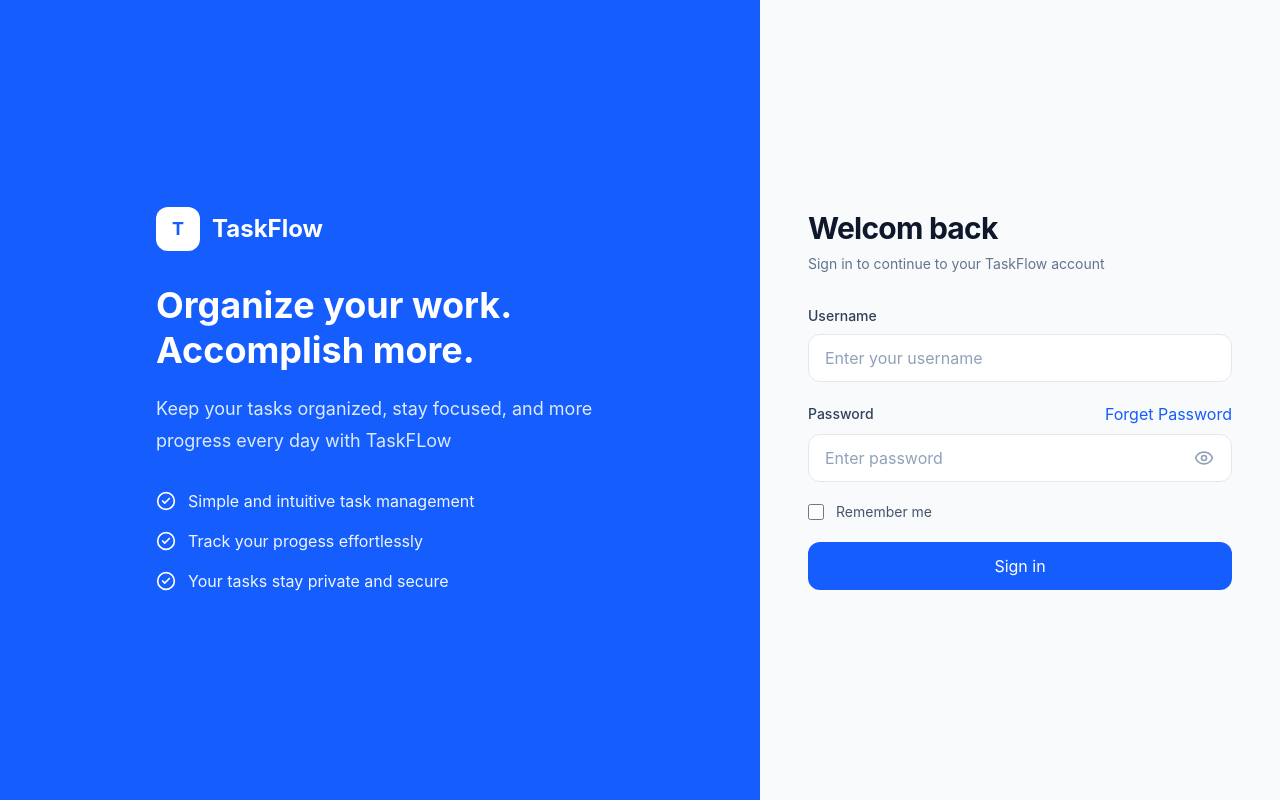
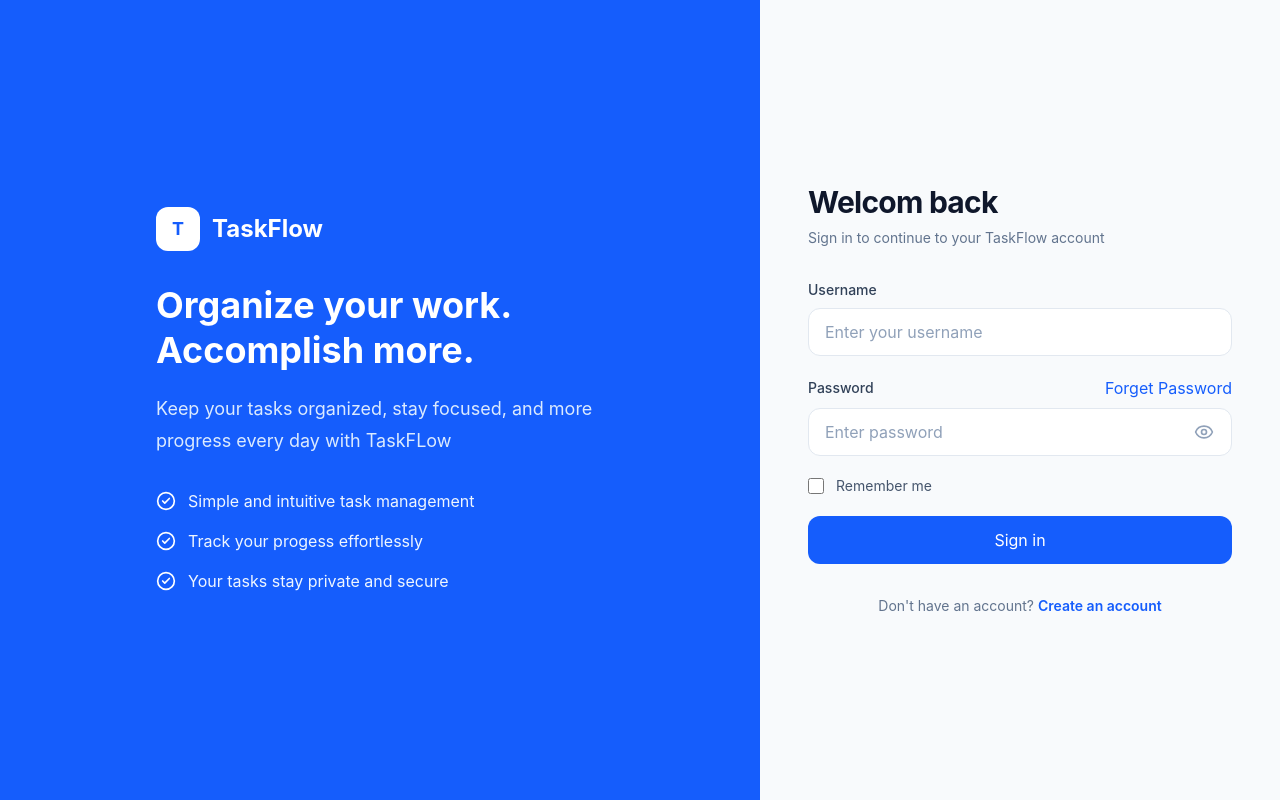
Before and after one commit to Fikayomi31/Todo_app, a React app in the folder frontend/: page /login in a window 1280 px wide. Built offline with nearby package versions, Linux system fonts and the light colour scheme; the HTML template or start-up script is replaced by a standard one.

Commit message:
Adding registration link to Login page

```diff
--- a/frontend/src/pages/Login.jsx
+++ b/frontend/src/pages/Login.jsx
@@ -132,6 +132,12 @@
                     </form>
 
                     {/* Register */}
+                    <p className="mt-8 text-center text-sm text-slate-500">
+                        Don't have an account? {' '}
+                        <Link to="/register" className="font-semibold text-blue-600 hover:text-blue-700">
+                            Create an account
+                        </Link>
+                    </p>
 
 
                 </div>
```
